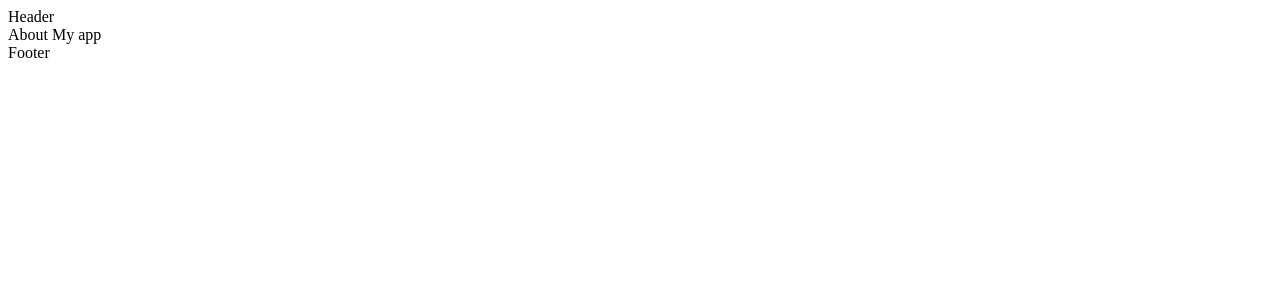
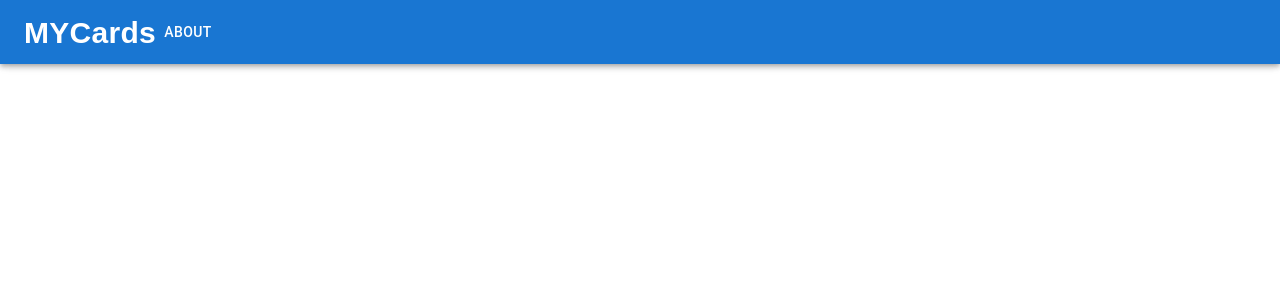
Before and after one commit to ozamar1212/hu-react-redux-1, a React (Create React App) app in the folder react-apps/: page / in a window 1280 px wide. Shown: the top 300 px of the page. Built offline with nearby package versions, Linux system fonts and the light colour scheme.

Commit message:
Installed MUI and Design the Header

```diff
--- a/react-apps/package.json
+++ b/react-apps/package.json
@@ -3,6 +3,9 @@
   "version": "0.1.0",
   "private": true,
   "dependencies": {
+    "@emotion/react": "^11.10.5",
+    "@emotion/styled": "^11.10.5",
+    "@mui/material": "^5.10.17",
     "@testing-library/jest-dom": "^5.16.5",
     "@testing-library/react": "^13.4.0",
     "@testing-library/user-event": "^13.5.0",
--- a/react-apps/src/applications/501_App_layout_with_MUI/layout/Layout.jsx
+++ b/react-apps/src/applications/501_App_layout_with_MUI/layout/Layout.jsx
@@ -1,10 +1,12 @@
 import Header from './header/Header';
 import Footer from './footer/Footer';
 import Main from './main/Main';
+import CssBaseline from '@mui/material/CssBaseline';
 
 function Layout({ children }) {
   return (
     <div>
+      <CssBaseline />
       <Header />
       <Main>{children}</Main>
       <Footer />
--- a/react-apps/src/applications/501_App_layout_with_MUI/layout/header/Header.jsx
+++ b/react-apps/src/applications/501_App_layout_with_MUI/layout/header/Header.jsx
@@ -1,5 +1,25 @@
+import AppBar from '@mui/material/AppBar';
+import Toolbar from '@mui/material/Toolbar';
+import Typography from '@mui/material/Typography';
+import Button from '@mui/material/Button';
+
 function Header() {
-  return <div>Header</div>;
+  return (
+    <AppBar>
+      <Toolbar>
+        <Typography
+          sx={{
+            fontFamily: 'fantasy',
+            fontWeight: 900,
+            fontSize: 30,
+          }}
+        >
+          MYCards
+        </Typography>
+        <Button color="inherit">About</Button>
+      </Toolbar>
+    </AppBar>
+  );
 }
 
 export default Header;
--- a/react-apps/src/index.js
+++ b/react-apps/src/index.js
@@ -1,6 +1,6 @@
 import React from 'react';
 import ReactDOM from 'react-dom/client';
-import App from './applications/500_App_layout/App';
+import App from './applications/501_App_layout_with_MUI/App';
 import reportWebVitals from './reportWebVitals';
 
 const root = ReactDOM.createRoot(document.getElementById('root'));
```
Also changed, not shown: 1 other file (tests, documents, lock files or other folders).
